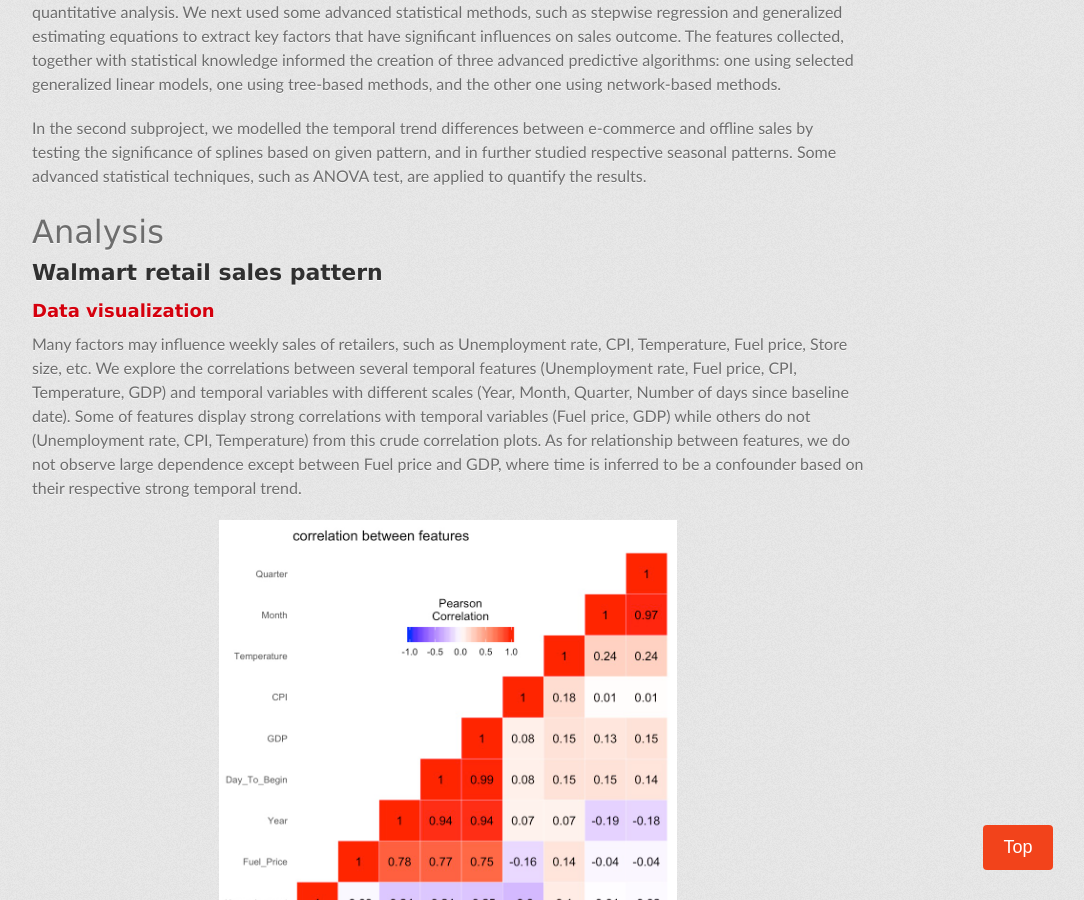
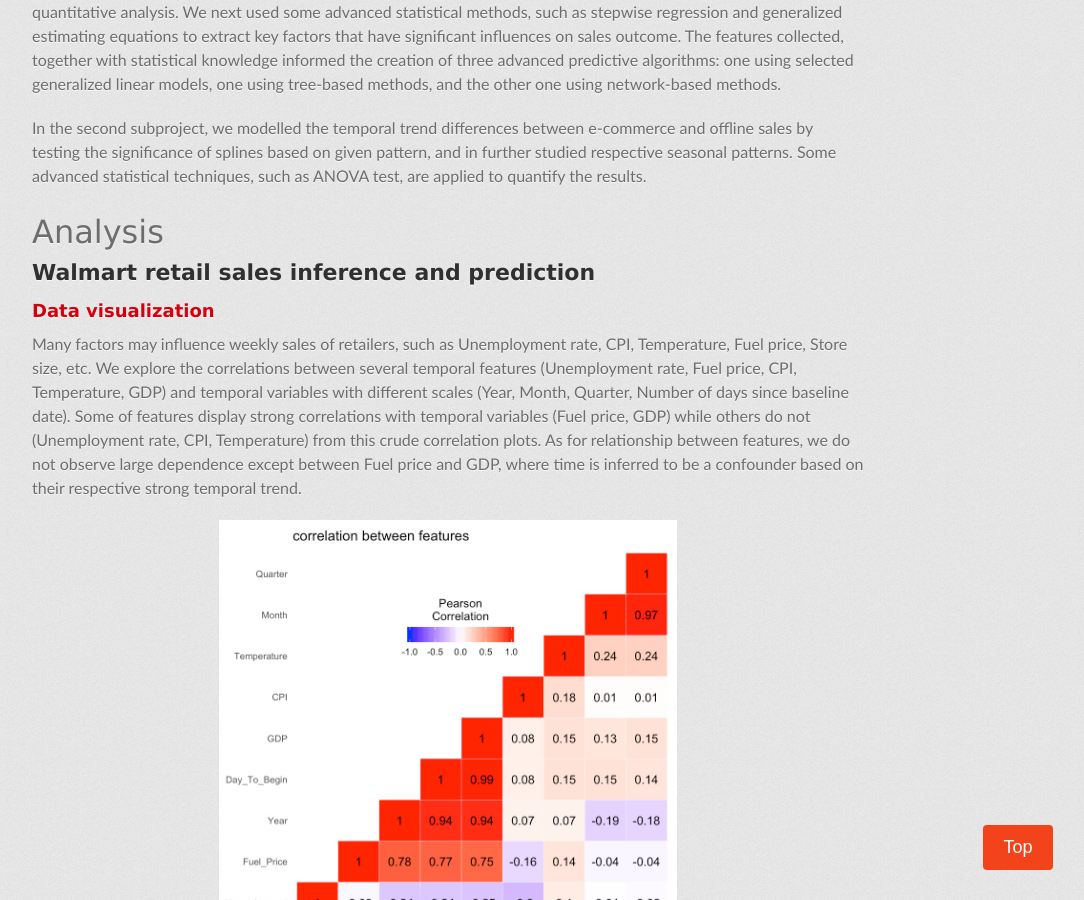
Before and after one commit to churchillcui/ads_retail, a Jekyll site: the page built from index.md, in a window 1280 px wide and 900 px high, scrolled down 2427 px. Shown: the whole window, without its empty margins (192-1276 px from the left). Built offline with Jekyll 4.4.1, drawn with Linux system fonts in a browser that asks for light colours; some web fonts are replaced.

Commit message:
Update index.md

```diff
--- a/index.md
+++ b/index.md
@@ -48,7 +48,7 @@ In the second subproject, we modelled the temporal trend differences between e-c
 
 # Analysis
 
-## Walmart retail sales pattern
+## Walmart retail sales inference and prediction
 
 ### Data visualization
 
```
